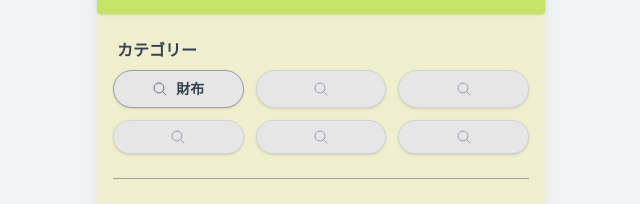
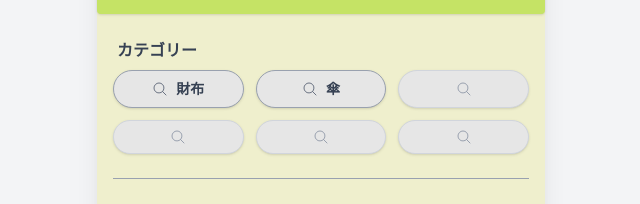
Before and after one commit to GH-stg0/PBL_T1_Project, a Next.js app: page / in a window 1280 px wide. Shown: the part 120-324 px from the top of the page, without its empty margins (319-959 px from the left). Built offline with nearby package versions, Linux system fonts and the light colour scheme.

Commit message:
傘ボタンを追加しました
空ボタンを1つ減らして，財布部分のコードをコピペしただけです

```diff
--- a/components/SearchForm.tsx
+++ b/components/SearchForm.tsx
@@ -19,8 +19,14 @@ export default function SearchForm() {
              <span className="text-sm font-bold">財布</span>
           </button>
 
+          {/* 傘 */}
+          <button className="flex items-center justify-center gap-2 bg-app-input border border-gray-400 rounded-full py-2 px-1 shadow-sm active:scale-95 transition">
+            <SearchIcon className="w-4 h-4 text-gray-500" />
+            <span className="text-sm font-bold">傘</span>
+          </button>
+
           {/* 空ボタン */}
-          {[...Array(5)].map((_, i) => (
+          {[...Array(4)].map((_, i) => (
             <button key={i} className="flex items-center justify-center bg-app-input border border-gray-300 rounded-full py-2 shadow-sm">
               <SearchIcon className="w-4 h-4 text-gray-400" />
             </button>
```
